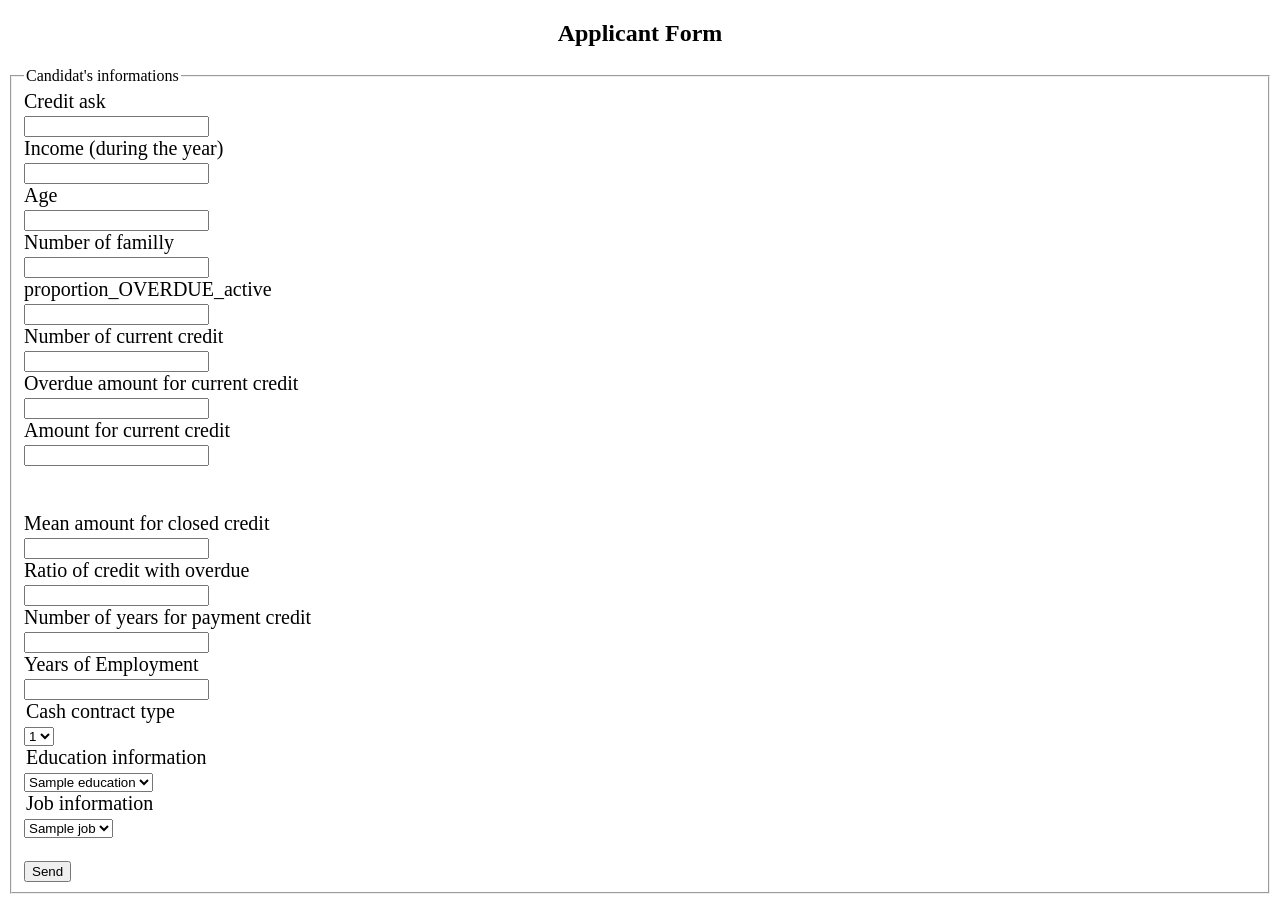
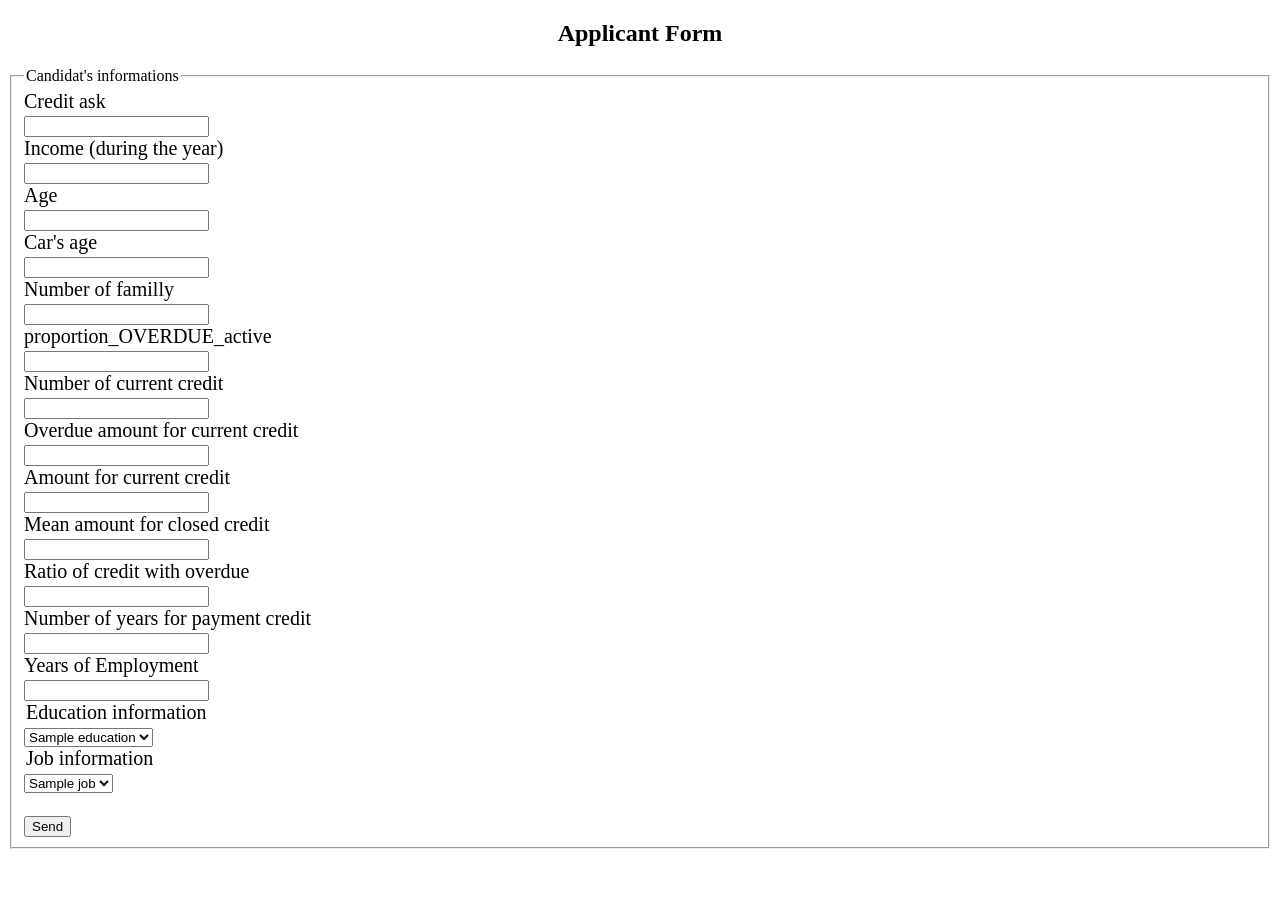
Before and after one commit to jaysenSAW/scoring_model, a Flask app: template templates/question.html in a window 1280 px wide. After the commit the page ends 849 px from the top, so only its background shows below. Run offline with Flask 2, Linux system fonts and the light colour scheme; the template is opened without the code that fills it: values that come from a table or form of the project are taken from there, most other values are stand-ins (such as "Sample title", 1, 10 or a date in 2020); parts of the project's set-up code (start-up, migrations or seed data) failed here and were passed over; some libraries are stand-ins or nearby versions.

Commit message:
Add files via upload

```diff
--- a/templates/question.html
+++ b/templates/question.html
@@ -38,6 +38,10 @@
                {{ form.Age }}
                <br>
 
+               {{ form.Age_car.label }}<br>
+               {{ form.Age_car }}
+               <br>
+
                {{ form.CNT_FAM_MEMBERS.label }}<br>
                {{ form.CNT_FAM_MEMBERS }}
                <br>
@@ -58,9 +62,6 @@
                {{ form.CREDIT_MEAN_active }}
                <br>
 
-               {{ form.CREDIT_MEAN_OVERDUE_closed.label }}<br>
-               {{ form.CREDIT_MEAN_OVERDUE_closed }}
-               <br>
 
                {{ form.CREDIT_MEAN_closed.label }}<br>
                {{ form.CREDIT_MEAN_closed }}
@@ -77,13 +78,6 @@
                {{ form.YEARS_EMPLOYED.label }}<br>
                {{ form.YEARS_EMPLOYED }}
                <br>
-               <legend>Cash contract type</legend>
-               <select name= "NAME_CONTRACT_TYPE_Cash_loans" method="GET" action="/">
-                   {% for flag in [0,1] %}
-                   <option value= "{{flag}}" SELECTED>{{flag}}</option>"
-                   {% endfor %}
-               </select>
-
 
                <legend>Education information</legend>
 
```
